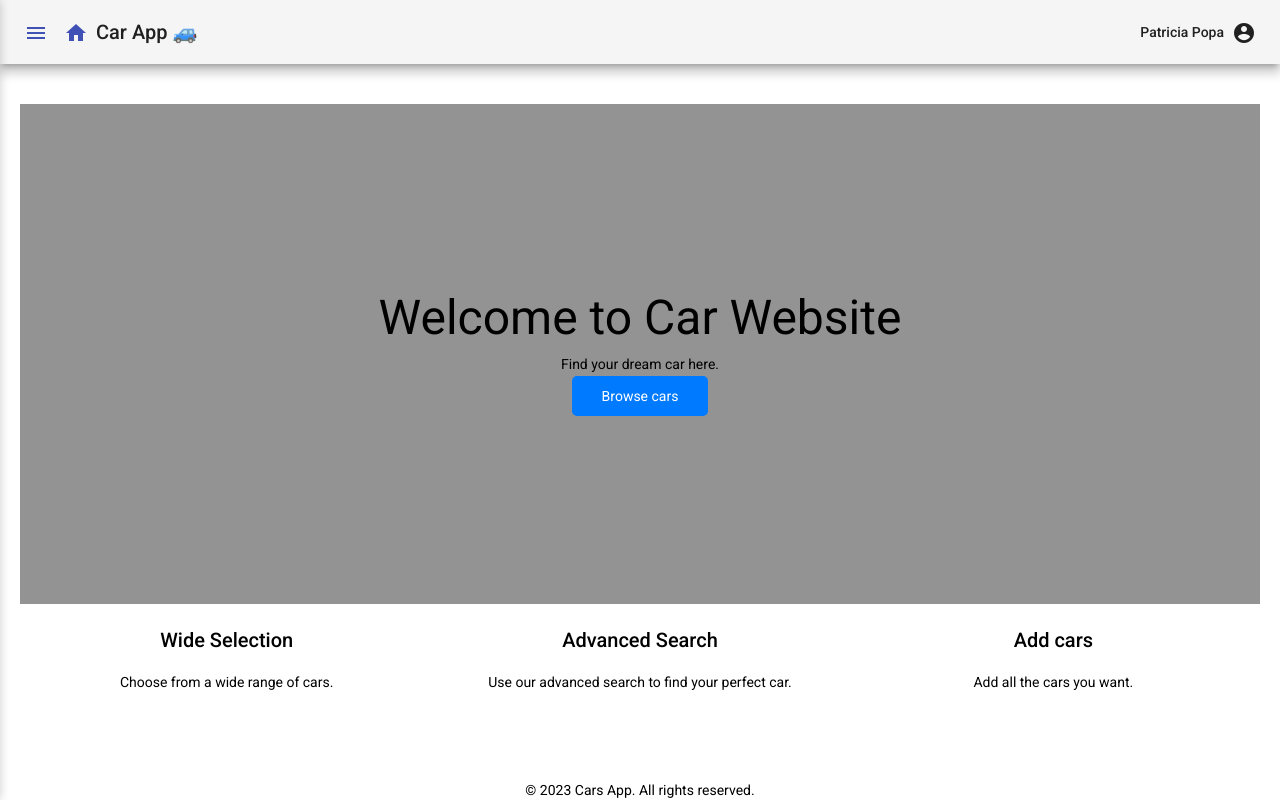
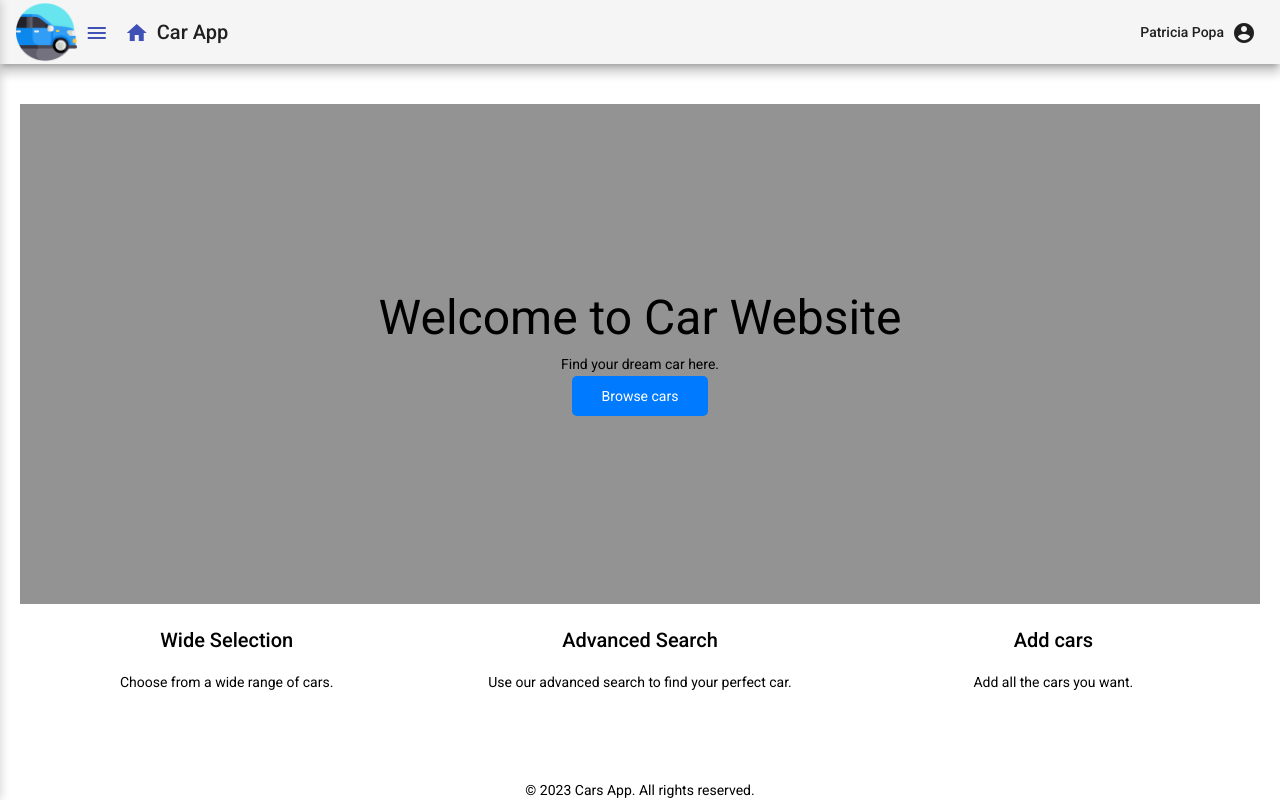
Before and after one commit to patriciapopam/cars-frontend, an Angular app: page / in a window 1280 px wide. Built offline with nearby package versions, Linux system fonts and the light colour scheme.

Commit message:
added logo in the header

```diff
--- a/src/app/components/header/header.component.css
+++ b/src/app/components/header/header.component.css
@@ -7,3 +7,9 @@
 
     z-index: 2;
 }
+
+.logo {
+  position: inherit;
+  max-width: 95%;
+  max-height: 95%;
+}
--- a/src/app/components/header/header.component.html
+++ b/src/app/components/header/header.component.html
@@ -1,4 +1,7 @@
 <mat-toolbar class="mat-elevation-z8">
+
+    <img class="logo" src="/assets/car.png">
+
     <a>
         <button mat-icon-button color="primary" (click)="toggleSideNav()" aria-label="Example icon-button with menu icon">
         <mat-icon>menu</mat-icon>
@@ -11,7 +14,7 @@
     </button>
     </a>
 
-    Car App 🚙
+    Car App
     <span></span>
     <span class="example-spacer"></span>
 
```
Also changed, not shown: src/assets/car.png (added).
